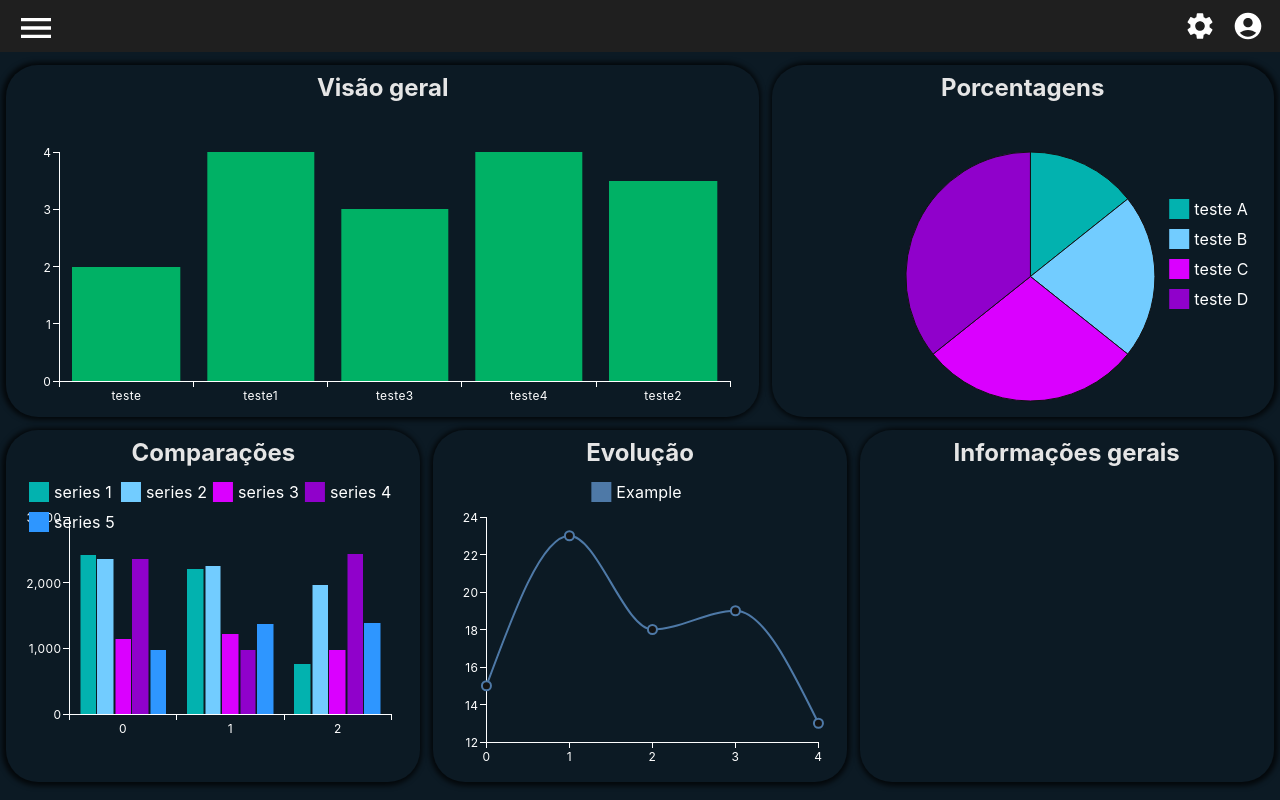
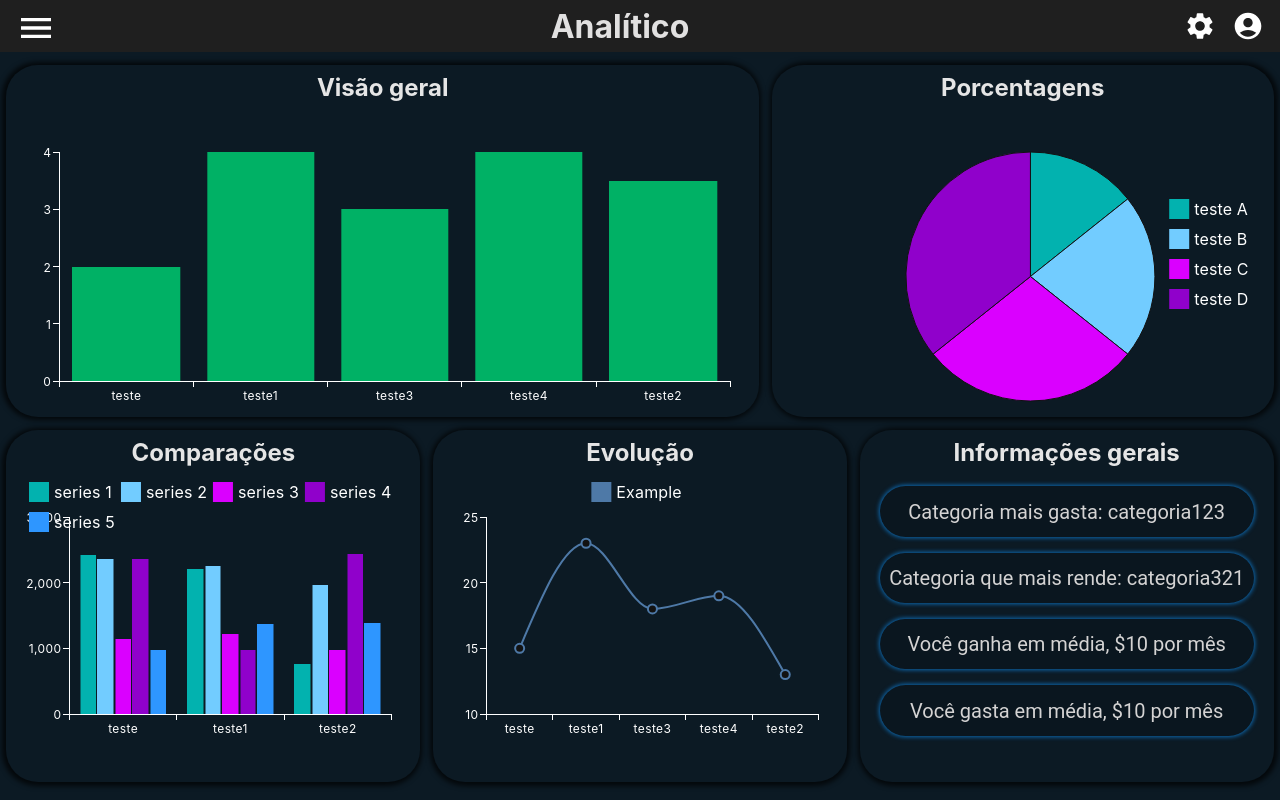
Before and after one commit to gahh2001/financeiro-web, a React (Create React App) app: page /analitico in a window 1280 px wide. Built offline with nearby package versions, Linux system fonts and the light colour scheme.

Commit message:
adiciona graficos analiticos

```diff
--- a/src/componentes/AppBar/AppBar.tsx
+++ b/src/componentes/AppBar/AppBar.tsx
@@ -1,14 +1,19 @@
 import AccountCircleIcon from '@mui/icons-material/AccountCircle';
 import SettingsIcon from '@mui/icons-material/Settings';
-import { IconButton, Typography } from '@mui/material';
+import { IconButton } from '@mui/material';
+import { FC } from 'react';
 import DrawerPages from '../menu/Menu';
 import "./AppBarStyle.scss";
 
-const NavBar = () => {
+const NavBar: FC<{modulo: string}> = (modulo) => {
 	return (
 		<div className='app-bar'>
 			<DrawerPages/>
-			<Typography variant="h6" component="div" sx={{ flexGrow: 1 }}/>
+			<div className="modulo">
+				<h1>
+					{modulo.modulo}
+				</h1>
+			</div>
 			<div className='icons'>
 				<IconButton>
 					<SettingsIcon sx={{fontSize: "4vh"}}/>
--- a/src/componentes/AppBar/AppBarStyle.scss
+++ b/src/componentes/AppBar/AppBarStyle.scss
@@ -5,6 +5,14 @@
 	background-color: $fundo-linhas;
 	display: flex;
 
+	.modulo {
+		width: 90%;
+		align-items: center;
+		display: flex;
+		justify-content: center;
+		color: #e1e0e0;
+	}
+
 	.icons {
 		margin-left: 1vh;
 		margin-right: 1vh;
--- a/src/componentes/analitico/categoriasComparacao/CategoriasComparacao.tsx
+++ b/src/componentes/analitico/categoriasComparacao/CategoriasComparacao.tsx
@@ -1,10 +1,10 @@
 import { BarChart } from '@mui/x-charts/BarChart';
-import { FC } from 'react';
+import { FC, useState } from 'react';
 import '../../../paginas/analitico/Analitico.scss';
 import './CategoriasComparacao.scss';
 
 const CategoriasComparacao: FC = () => {
-
+	const [nomeCategorias, setNomeCategorias] = useState<string[]>(["teste", "teste1", "teste2"]);
 	const highlightScope = {
 		highlighted: 'series',
 		faded: 'global',
@@ -40,6 +40,13 @@ const CategoriasComparacao: FC = () => {
 			</div>
 			<div className="grafic">
 			<BarChart
+				xAxis={[
+					{
+					id: 'barCategories',
+					data: nomeCategorias,
+					scaleType: 'band',
+					},
+				]}
 				series={series}
 				margin={{
 					left: 55,
--- a/src/componentes/analitico/categoriasEvolucao/CategoriasEvolucao.tsx
+++ b/src/componentes/analitico/categoriasEvolucao/CategoriasEvolucao.tsx
@@ -1,13 +1,10 @@
 import { LineChart } from '@mui/x-charts/LineChart';
-import { FC } from 'react';
+import { FC, useState } from 'react';
 import '../../../paginas/analitico/Analitico.scss';
 import './CategoriasEvolucao.scss';
 
 const CategoriasEvolucao: FC = () => {
-	const chartsParams = {
-		margin: { bottom: 20, left: 25, right: 5 },
-		height: 300,
-	};
+	const [nomeCategorias, setNomeCategorias] = useState<string[]>(["teste", "teste1", "teste3", "teste4", "teste2"]);
 
 	return (
 		<div className='card-categorias-evolucao'>
@@ -16,7 +13,13 @@ const CategoriasEvolucao: FC = () => {
 			</div>
 			<div className="grafic">
 				<LineChart
-					{...chartsParams}
+					xAxis={[
+						{
+						id: 'barCategories',
+						data: nomeCategorias,
+						scaleType: 'band',
+						},
+					]}
 					series={[
 						{
 							data: [15, 23, 18, 19, 13],
@@ -37,7 +40,3 @@ const CategoriasEvolucao: FC = () => {
 }
 
 export default CategoriasEvolucao;
-
-function useState(arg0: string): [any, any] {
-	throw new Error('Function not implemented.');
-}
--- a/src/componentes/analitico/categoriasInformacoesGerais/CategoriasInformacoesGerais.scss
+++ b/src/componentes/analitico/categoriasInformacoesGerais/CategoriasInformacoesGerais.scss
@@ -17,5 +17,23 @@
 		font-size: 3vh;
 		text-align: center;
 		color: $color-in-linhas;
+		margin-bottom: 5%;
+	}
+
+	.info {
+		color: #d4d3d3;
+		background-color: #0a161f;
+		width: 94%;
+		height: 15%;
+		box-shadow: 0px 0px 4px 1px rgb(13, 105, 176);
+		border-radius: 4vh;
+		display: flex;
+		align-items: center;
+		justify-content: center;
+		margin-bottom: 4%;
+		margin-right: 3%;
+		margin-left: 3%;
+		font-size: 2.5vh;
+		font-family: 'Roboto','Helvetica Neue','Helvetica','Arial','sans-serif';
 	}
 }
--- a/src/componentes/analitico/categoriasInformacoesGerais/CategoriasInformacoesGerais.tsx
+++ b/src/componentes/analitico/categoriasInformacoesGerais/CategoriasInformacoesGerais.tsx
@@ -8,6 +8,18 @@ const CategoriasInformacoesGerais: FC = () => {
 			<div className="titulo">
 				Informações gerais
 			</div>
+			<div className="info">
+				Categoria mais gasta: categoria123
+			</div>
+			<div className="info">
+				Categoria que mais rende: categoria321
+			</div>
+			<div className="info">
+				Você ganha em média, $10 por mês
+			</div>
+			<div className="info">
+				Você gasta em média, $10 por mês
+			</div>
 		</div>
 	)
 }
--- a/src/componentes/menu/Menu.tsx
+++ b/src/componentes/menu/Menu.tsx
@@ -57,7 +57,7 @@ export default function TemporaryDrawer() {
 									<ListItemIcon>
 										<CalendarMonth/>
 									</ListItemIcon>
-									<ListItemText primary={"Início"}/>
+									<ListItemText primary={"Home"}/>
 								</ListItemButton>
 							</ListItem>
 							<ListItem key={"analitico"}>
--- a/src/paginas/Home/Home.tsx
+++ b/src/paginas/Home/Home.tsx
@@ -1,9 +1,6 @@
 import { ThemeProvider, createTheme } from "@mui/material";
 import { useState } from "react";
 import NavBar from "../../componentes/AppBar/AppBar";
-import { TipoMovimentacaoEnum } from '../../enums/TipoMovimentacaoEnum';
-import { IMovimentacao } from "../../interfaces/IMovimentacao";
-import './Home.module.scss';
 import Calendario from "../../componentes/home/calendario/Calendario";
 import InformacoesDoDia from "../../componentes/home/informacoesDoDiaCard/InformacoesDoDia";
 import DialogDescricaoMovimentacao from "../../componentes/home/informacoesDoDiaCard/dialogDescricaoMovimentacao/DialogDescricaoMovimentacao";
@@ -12,6 +9,9 @@ import ModalAddMovimentacao from "../../componentes/home/modalAddMovimentacao/Mo
 import useModalAddMovimentacao from "../../componentes/home/modalAddMovimentacao/UseModalAddMovimentacao";
 import ModalApagaMovimentacao from "../../componentes/home/modalRemoveMovimentacao/ModalApagaMovimentacao";
 import useModalRemoveMovimentacao from "../../componentes/home/modalRemoveMovimentacao/UseModalRemoveMovimentacao";
+import { TipoMovimentacaoEnum } from '../../enums/TipoMovimentacaoEnum';
+import { IMovimentacao } from "../../interfaces/IMovimentacao";
+import './Home.module.scss';
 
 export const Home = () => {
 	const [selectedDate, setSelectedDate] = useState(new Date());
@@ -78,7 +78,7 @@ export const Home = () => {
 	return (
 		<div className="home">
 			<ThemeProvider theme={darkTheme}>
-				<NavBar/>
+				<NavBar modulo="Home"/>
 				<div style={{ display: 'flex', height: "93.3vh" }}>
 					<div style={{
 						flexDirection: 'column',
--- a/src/paginas/analitico/Analitico.tsx
+++ b/src/paginas/analitico/Analitico.tsx
@@ -10,7 +10,7 @@ export const Analitico = () => {
 
 	return (
 		<div className="analitico">
-			<NavBar/>
+			<NavBar modulo="Analítico"/>
 			<div className="top-section">
 				<CategoriasVisaoGeral/>
 				<CategoriasPorcentagem/>
```
